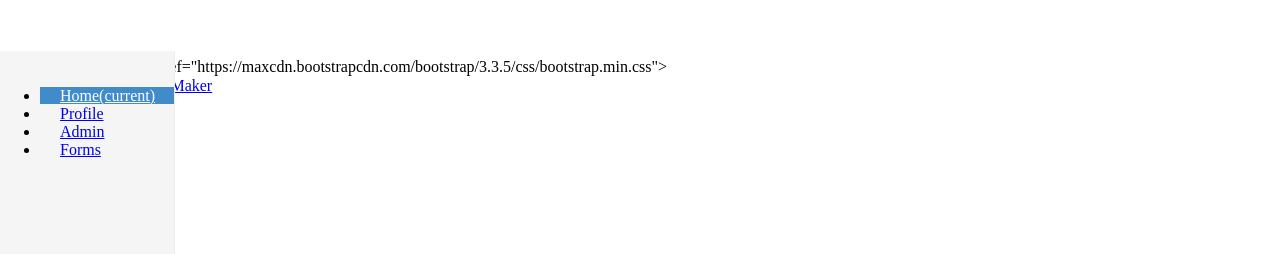
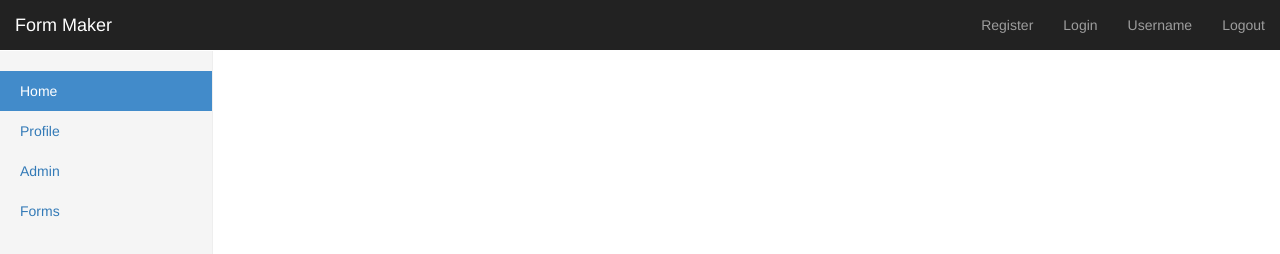
Before and after one commit to bharathdn/MEAN-Stack-Project, a website: page public/assignment/home.html in a window 1280 px wide. Drawn offline with nearby package versions, Linux system fonts and the light colour scheme.

Commit message:
added bootstrap cdn

```diff
--- a/public/assignment/home.html
+++ b/public/assignment/home.html
@@ -3,7 +3,7 @@
 	<head>
 		<meta charset="utf-8">
 		<title>HOME</title>
-		< link rel="stylesheet" href="https://maxcdn.bootstrapcdn.com/bootstrap/3.3.5/css/bootstrap.min.css">
+		<link href="https://maxcdn.bootstrapcdn.com/bootstrap/3.3.5/css/bootstrap.min.css" rel="stylesheet">
 		<!--link href="../css/bootstrap.min.css" rel="stylesheet"-->
 		<!-- this dashboard.css is from course website -->
 		<link href="dashboard.css" rel="stylesheet">
```
